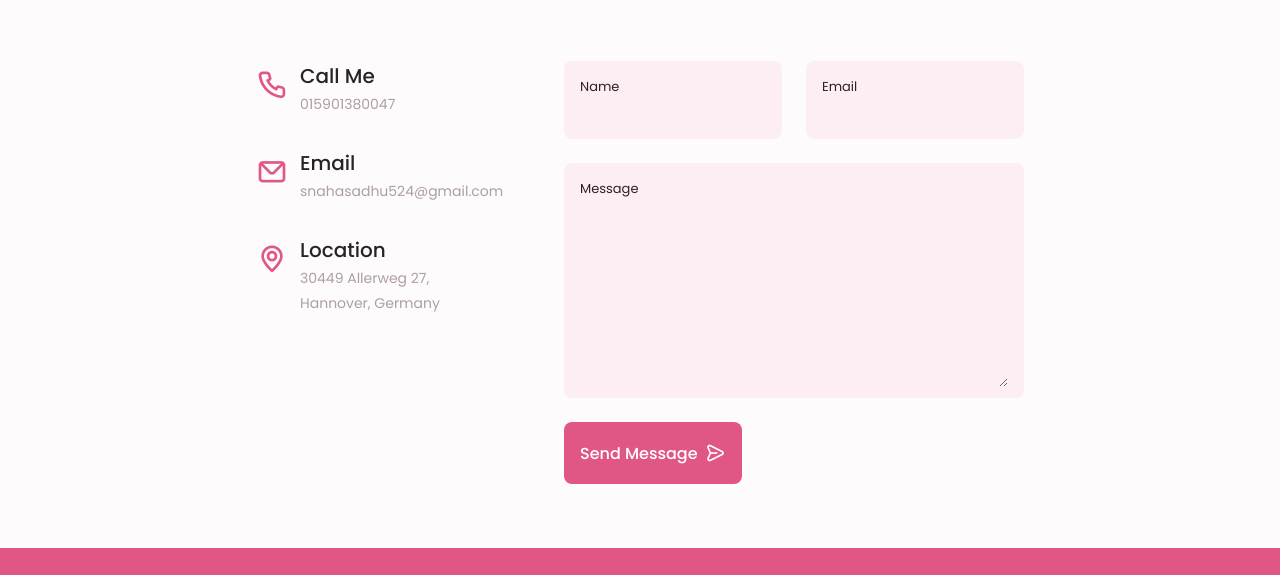
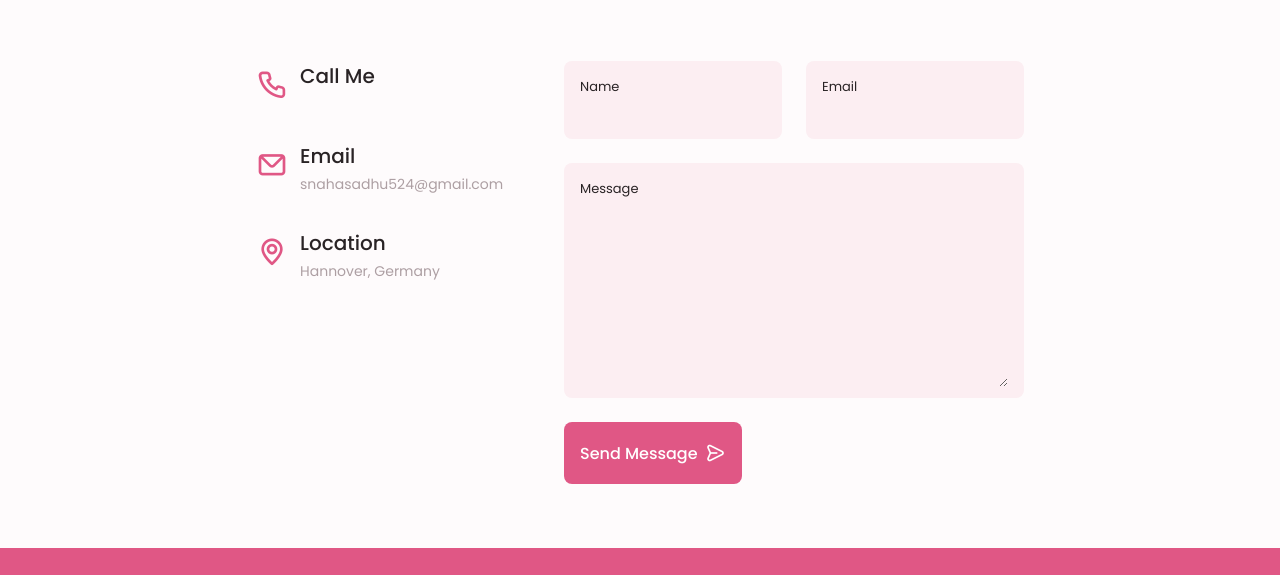
Before and after one commit to snahasadhu/snahasadhu.github.io, a plain HTML site: page index.html in a window 1280 px wide. Shown: the part 4725-5300 px from the top of the page. Drawn offline with nearby package versions, Linux system fonts and the light colour scheme.

Commit message:
deleted cv and changed address

```diff
--- a/index.html
+++ b/index.html
@@ -172,7 +172,7 @@
                     </div>
 
                     <div class="about_buttons">
-                        <a download="" href="assets/pdf/Curriculum_Vitae_of_Snaha_Sadhu_Pinki.pdf" class="button button--flex">
+                        <a download="" href="" class="button button--flex">
                             Download CV<i class="uil uil-download-alt button_icon"></i>
                         </a>
                     </div>
@@ -1051,7 +1051,7 @@
 
                         <div>
                             <h3 class="contact_title">Call Me</h3>
-                            <span class="contact_subtitle">015901380047</span>
+                            <span class="contact_subtitle"></span>
                         </div>
                     </div>
 
@@ -1069,7 +1069,7 @@
 
                         <div>
                             <h3 class="contact_title">Location</h3>
-                            <span class="contact_subtitle">30449 Allerweg 27, <br> Hannover, Germany</span>
+                            <span class="contact_subtitle">Hannover, Germany</span>
                         </div>
                     </div>
                 </div>
```
